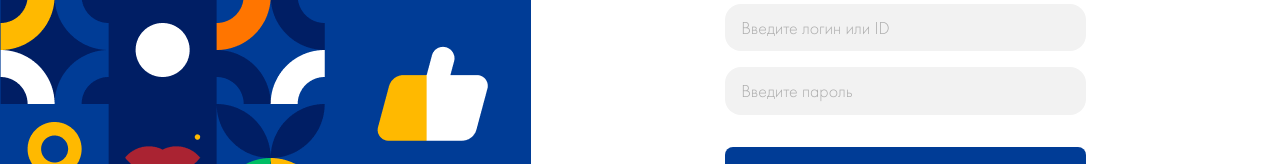
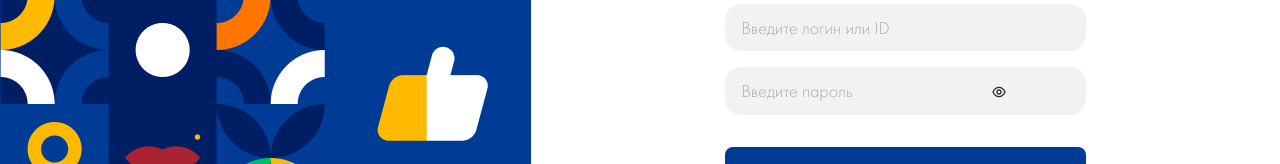
Before and after one commit to plotnikovaksyu/Hackathon_YP_Lenta_team8, a React (Vite) app: page /sign-in in a window 1280 px wide. Shown: the part 545-709 px from the top of the page. Built offline with nearby package versions, Linux system fonts and the light colour scheme.

Commit message:
feat: hide&show password

```diff
--- a/src/components/Auth/Auth.css
+++ b/src/components/Auth/Auth.css
@@ -132,3 +132,11 @@
 .auth__error:nth-of-type(2) {
     top: 660px;
 }
+
+.auth_password {
+    position: absolute;
+    width: 44px;
+    height: 44px;
+    top: 615px;
+    right: 259px;
+}
--- a/src/components/Auth/Auth.jsx
+++ b/src/components/Auth/Auth.jsx
@@ -3,6 +3,7 @@ import './Auth.css';
 import '../../utils/opacity.css';
 import logo from '../../images/main_logo.svg';
 import arrow from '../../images/outline.svg';
+import eye from '../../images/eye.svg'
 import { useState } from 'react';
 
 
@@ -15,6 +16,11 @@ function Auth() {
 
     const [errors, setErrors] = useState({});
     const [isValid, setIsValid] = useState(false);
+    const [passwordShown, setPasswordShown] = useState(false)
+
+    const togglePassword = () => {
+        setPasswordShown(!passwordShown)
+    }
 
     function handleChange(e) {
         const { name, value } = e.target;
@@ -55,12 +61,13 @@ function Auth() {
                             placeholder='Введите пароль'
                             required
                             name='password'
-                            type='password'
+                            type={passwordShown ? "text" : 'password'}
                             value={userRegistrationData.password}
                             onChange={handleChange}
 
                         >
                         </input>
+                        <img className='auth_password' src={eye} onClick={togglePassword} />
                         <span className="auth__error">{errors.password}</span>
                         <button className='auth__button opacity'
                             type='submit'
```
Also changed, not shown: src/images/eye.svg (added).
